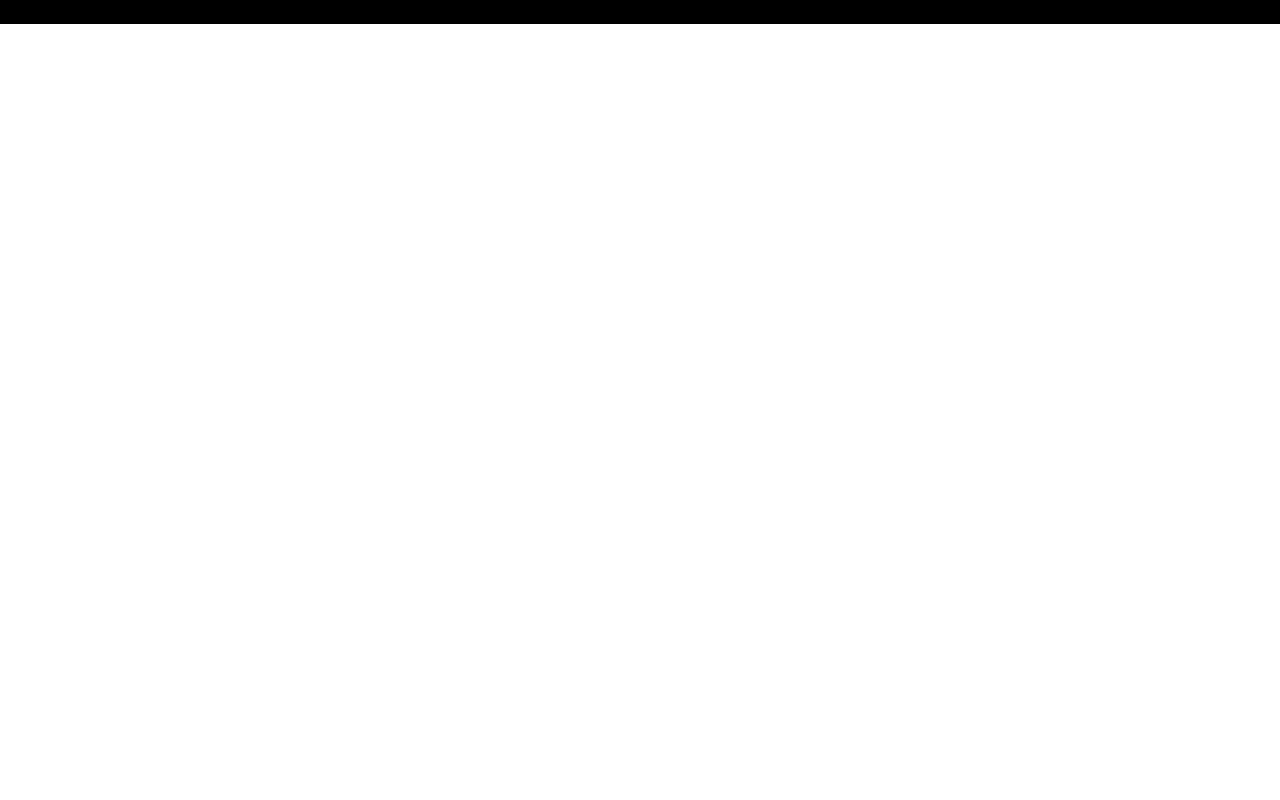
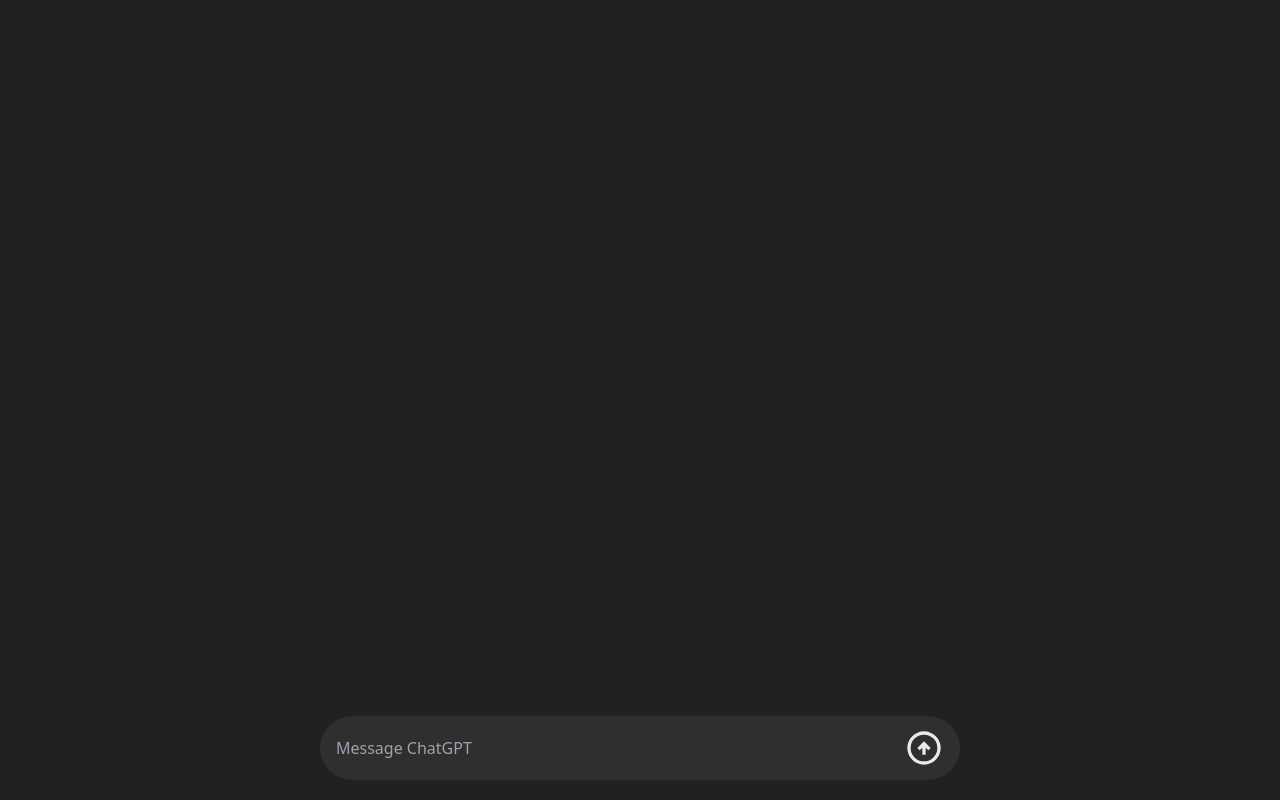
Before and after one commit to n0vay/gpt-clone-react, a React (Create React App) app: page / in a window 1280 px wide. Built offline with nearby package versions, Linux system fonts and the light colour scheme.

Commit message:
setup basic chat UI

```diff
--- a/public/index.html
+++ b/public/index.html
@@ -2,7 +2,7 @@
 <html lang="en">
   <head>
     <meta charset="utf-8" />
-    <link rel="icon" href="%PUBLIC_URL%/favicon.ico" />
+    <link rel="icon" href="%PUBLIC_URL%/chatgpt.png" />
     <meta name="viewport" content="width=device-width, initial-scale=1" />
     <meta name="theme-color" content="#000000" />
     <meta
@@ -24,7 +24,7 @@
       work correctly both with client-side routing and a non-root public URL.
       Learn how to configure a non-root public URL by running `npm run build`.
     -->
-    <title>React App</title>
+    <title>ChatGPT</title>
   </head>
   <body>
     <noscript>You need to enable JavaScript to run this app.</noscript>
--- a/src/App.js
+++ b/src/App.js
@@ -1,5 +1,8 @@
+import React from "react";
+import ChatPage from "./Components/ChatPage";
+
 function App() {
-  return <div className="bg-black">Hello World</div>;
+  return <ChatPage />;
 }
 
 export default App;
--- /dev/null
+++ b/src/Components/ChatPage.js
@@ -0,0 +1,35 @@
+import React, { useState } from "react";
+import ChatWindow from "./ChatWindow";
+import InputBox from "./InputBox";
+
+const ChatPage = () => {
+  const [messages, setMessages] = useState([]);
+
+  const sendMessage = (text) => {
+    const newMessages = [...messages, { text, sender: "user" }];
+    setMessages(newMessages);
+    setTimeout(() => {
+      setMessages([
+        ...newMessages,
+        { text: "This is a bot response", sender: "bot" },
+      ]);
+    }, 100);
+  };
+
+  return (
+    <div className="bg-[#212121] min-h-screen">
+      <div className="flex flex-col h-screen items-center pb-20 overflow-y-auto">
+        <div className="w-2/3 md:w-1/2 flex flex-col flex-1 ">
+          <ChatWindow messages={messages} />
+        </div>
+        <div className="w-2/3 md:w-1/2">
+          <div className="fixed bottom-5 left-1/4 right-1/4">
+            <InputBox sendMessage={sendMessage} />
+          </div>
+        </div>
+      </div>
+    </div>
+  );
+};
+
+export default ChatPage;
--- /dev/null
+++ b/src/Components/ChatWindow.js
@@ -0,0 +1,35 @@
+import React, { useEffect, useRef } from "react";
+
+const ChatWindow = ({ messages }) => {
+  const endOfMessagesRef = useRef(null);
+
+  useEffect(() => {
+    endOfMessagesRef.current?.scrollIntoView({ behavior: "smooth" });
+  }, [messages]);
+
+  return (
+    <div className="flex-1 p-4">
+      {messages.map((msg, index) => (
+        <div
+          key={index}
+          className={`flex ${
+            msg.sender === "user" ? "justify-end" : "justify-start"
+          }`}
+        >
+          <div
+            className={`p-2 my-2 px-4 rounded-lg text-white max-w-xs inline-block ${
+              msg.sender === "user"
+                ? "bg-[#2F2F2F] text-right rounded-full"
+                : ""
+            }`}
+          >
+            {msg.text}
+          </div>
+        </div>
+      ))}
+      <div ref={endOfMessagesRef} />
+    </div>
+  );
+};
+
+export default ChatWindow;
--- /dev/null
+++ b/src/Components/InputBox.js
@@ -0,0 +1,37 @@
+import React, { useState } from "react";
+
+const InputBox = ({ sendMessage }) => {
+  const [input, setInput] = useState("");
+
+  const handleSend = () => {
+    if (input.trim()) {
+      sendMessage(input);
+      setInput("");
+    }
+  };
+
+  return (
+    <div className="p-2 flex bg-[#2F2F2F] rounded-full justify-center">
+      <input
+        type="text"
+        className="flex-1 px-2 rounded-l-lg  bg-[#2F2F2F] h-12 text-white focus:outline-none  "
+        value={input}
+        placeholder="Message ChatGPT"
+        onChange={(e) => setInput(e.target.value)}
+        onKeyDown={(e) => e.key === "Enter" && handleSend()}
+      />
+      <button  onClick={handleSend} className="px-2 bg-[#2F2F2F] rounded-full">
+        <svg
+          className="w-10"
+          xmlns="http://www.w3.org/2000/svg"
+          viewBox="0 -960 960 960"
+          fill="#e8eaed"
+        >
+          <path d="M440-320h80v-168l64 64 56-56-160-160-160 160 56 56 64-64v168Zm40 240q-83 0-156-31.5T197-197q-54-54-85.5-127T80-480q0-83 31.5-156T197-763q54-54 127-85.5T480-880q83 0 156 31.5T763-763q54 54 85.5 127T880-480q0 83-31.5 156T763-197q-54 54-127 85.5T480-80Zm0-80q134 0 227-93t93-227q0-134-93-227t-227-93q-134 0-227 93t-93 227q0 134 93 227t227 93Zm0-320Z" />
+        </svg>
+      </button>
+    </div>
+  );
+};
+
+export default InputBox;
```
Also changed, not shown: public/chatgpt.png (added), 1 other file (tests, documents, lock files or other folders).
